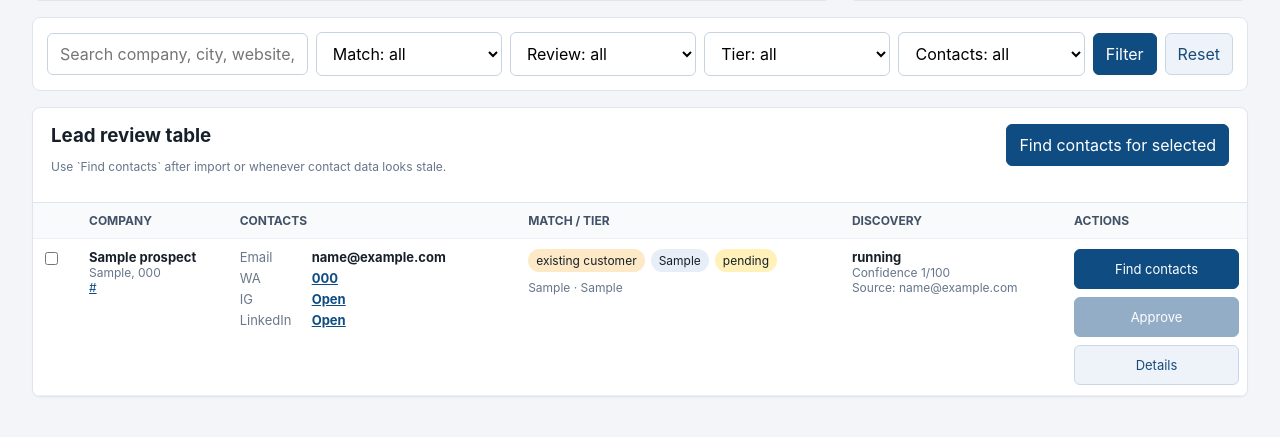
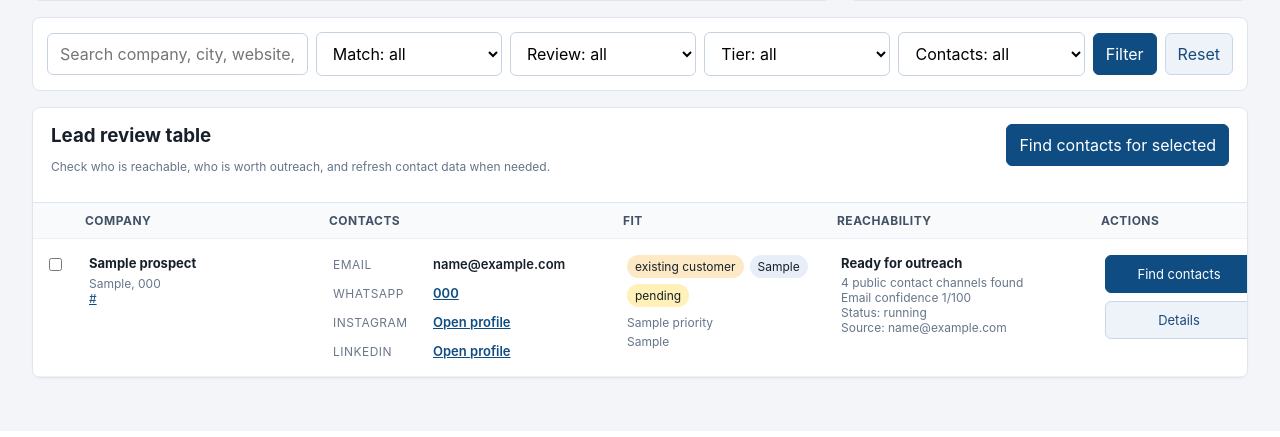
Before and after one commit to kevinolla/Schildinc, a FastAPI app: page /prospects in a window 1280 px wide. Shown: the part 369-806 px from the top of the page. After the commit the page ends 749 px from the top, so only its background shows below. Run offline with FastAPI, Linux system fonts and the light colour scheme; tables that the repository leaves empty hold one stand-in row (values such as "Sample post").

Commit message:
Improve prospect table readability

```diff
--- a/app/main.py
+++ b/app/main.py
@@ -46,6 +46,49 @@ security = HTTPBasic(auto_error=False)
 
 TIER_FILTERS = ["Good Tier", "Hard to Reach", "Mid Tier", "Low Tier", "Brand Store", "Low Fit", "Unclassified"]
 DISCOVERY_FILTERS = ["all", "has_email", "no_email", "has_whatsapp", "has_socials", "high_confidence", "low_confidence", "found", "partial", "no_contacts", "error", "not_started", "running"]
+
+
+def prospect_contact_count(prospect: Prospect) -> int:
+    return sum(
+        1
+        for value in [prospect.email, prospect.whatsapp_number, prospect.instagram_url, prospect.linkedin_url]
+        if (value or "").strip()
+    )
+
+
+def prospect_reachability_summary(prospect: Prospect) -> dict[str, str | int | None]:
+    channels = prospect_contact_count(prospect)
+    status = (prospect.email_discovery_status or "not_started").replace("_", " ")
+    source = prospect.email_source_page or ""
+    confidence = prospect.email_confidence or 0
+
+    if prospect.email:
+        title = "Ready for outreach"
+        detail = f"{channels} public contact channel{'s' if channels != 1 else ''} found"
+    elif prospect.whatsapp_number or prospect.instagram_url or prospect.linkedin_url:
+        title = "Social or WhatsApp only"
+        detail = f"{channels} public contact channel{'s' if channels != 1 else ''} found"
+    elif prospect.email_discovery_status == "running":
+        title = "Checking website now"
+        detail = "Crawler is scanning the website"
+    elif prospect.email_discovery_status == "error":
+        title = "Needs retry"
+        detail = "Crawler hit an error"
+    elif prospect.email_discovery_status == "no_contacts":
+        title = "No public contact found"
+        detail = "No email or social contact detected"
+    else:
+        title = "Not checked yet"
+        detail = "Run Find contacts to scan the website"
+
+    return {
+        "title": title,
+        "detail": detail,
+        "status": status,
+        "source": source,
+        "confidence": confidence if prospect.email else None,
+        "channels": channels,
+    }
 
 
 def require_admin(credentials: HTTPBasicCredentials | None = Depends(security)) -> str:
@@ -268,6 +311,8 @@ def prospects_page(
             "prospects": prospects,
             "app_name": settings.app_name,
             "google_places_enabled": bool(settings.google_places_api_key),
+            "prospect_contact_count": prospect_contact_count,
+            "prospect_reachability_summary": prospect_reachability_summary,
             **prospect_filters_context(
                 search=search,
                 match_filter=match_filter,
--- a/app/static/styles.css
+++ b/app/static/styles.css
@@ -107,6 +107,10 @@ a {
 
 .prospects-table-card {
   padding: 0;
+}
+
+.prospects-table-card form {
+  min-width: 1180px;
 }
 
 .section-head {
@@ -331,6 +335,7 @@ button[disabled] {
   color: #17202a;
   text-decoration: none;
   font-weight: 700;
+  line-height: 1.3;
 }
 
 .prospect-name {
@@ -757,7 +762,7 @@ pre {
 }
 
 .prospects-table {
-  min-width: 980px;
+  min-width: 1120px;
 }
 
 .prospects-table th {
@@ -765,26 +770,53 @@ pre {
   color: #435166;
   font-size: 12px;
   text-transform: uppercase;
+  letter-spacing: 0.04em;
 }
 
 .prospects-table td {
   font-size: 13px;
+  padding: 16px 12px;
+}
+
+.company-cell {
+  min-width: 220px;
+}
+
+.contacts-cell {
+  min-width: 270px;
+}
+
+.fit-cell {
+  min-width: 190px;
+}
+
+.reachability-cell {
+  min-width: 240px;
+}
+
+.actions-cell {
+  min-width: 148px;
 }
 
 .contact-lines {
   display: grid;
-  gap: 5px;
-  min-width: 220px;
+  gap: 10px;
+  min-width: 240px;
 }
 
 .contact-lines div {
   display: grid;
-  grid-template-columns: 64px minmax(0, 1fr);
-  gap: 8px;
+  grid-template-columns: 88px minmax(0, 1fr);
+  gap: 12px;
+  align-items: start;
 }
 
 .contact-lines span {
   color: #6b778a;
+  font-size: 12px;
+  text-transform: uppercase;
+  letter-spacing: 0.04em;
+  padding-top: 2px;
 }
 
 .contact-lines strong,
@@ -792,11 +824,22 @@ pre {
   word-break: break-word;
 }
 
+.contact-lines strong {
+  line-height: 1.45;
+  font-weight: 600;
+}
+
 .badge-stack {
   display: flex;
   gap: 6px;
   flex-wrap: wrap;
   max-width: 260px;
+}
+
+.fit-notes {
+  display: grid;
+  gap: 4px;
+  margin-top: 8px;
 }
 
 .row-actions {
@@ -808,6 +851,14 @@ pre {
 .row-actions .button-link,
 .row-actions button {
   width: 100%;
+  min-height: 38px;
+}
+
+.reachability-cell strong,
+.fit-cell strong,
+.company-cell .table-title {
+  display: inline-block;
+  margin-bottom: 4px;
 }
 
 .safety-grid {
@@ -863,6 +914,10 @@ pre {
   .filter-form {
     grid-template-columns: 1fr;
   }
+
+  .prospects-table-card form {
+    min-width: 0;
+  }
 }
 
 .back-link {
--- a/app/templates/prospects.html
+++ b/app/templates/prospects.html
@@ -69,7 +69,7 @@
     <div class="table-toolbar">
       <div>
         <h3>Lead review table</h3>
-        <p class="muted">Use `Find contacts` after import or whenever contact data looks stale.</p>
+        <p class="muted">Check who is reachable, who is worth outreach, and refresh contact data when needed.</p>
       </div>
       <button type="submit">Find contacts for selected</button>
     </div>
@@ -80,16 +80,17 @@
           <th class="checkbox-col"></th>
           <th>Company</th>
           <th>Contacts</th>
-          <th>Match / tier</th>
-          <th>Discovery</th>
+          <th>Fit</th>
+          <th>Reachability</th>
           <th>Actions</th>
         </tr>
       </thead>
       <tbody>
         {% for prospect in prospects %}
+        {% set reachability = prospect_reachability_summary(prospect) %}
         <tr>
           <td><input type="checkbox" name="selected_ids" value="{{ prospect.id }}" aria-label="Select {{ prospect.company_name }}"></td>
-          <td>
+          <td class="company-cell">
             <a class="table-title" href="/prospects/{{ prospect.id }}">{{ prospect.company_name }}</a>
             <div class="muted">{{ prospect.city or "-" }}, {{ prospect.country_code or "-" }}</div>
             {% if prospect.website %}
@@ -98,39 +99,47 @@
             <div class="muted">{{ prospect.website_domain or "-" }}</div>
             {% endif %}
           </td>
-          <td>
+          <td class="contacts-cell">
             <div class="contact-lines">
-              <div><span>Email</span><strong>{{ prospect.email or "-" }}</strong></div>
-              <div><span>WA</span><strong>{% if prospect.whatsapp_number %}<a href="{{ prospect.whatsapp_url or ('https://wa.me/' ~ prospect.whatsapp_number|replace('+', '')) }}" target="_blank" rel="noreferrer">{{ prospect.whatsapp_number }}</a>{% else %}-{% endif %}</strong></div>
-              <div><span>IG</span><strong>{% if prospect.instagram_url %}<a href="{{ prospect.instagram_url }}" target="_blank" rel="noreferrer">Open</a>{% else %}-{% endif %}</strong></div>
-              <div><span>LinkedIn</span><strong>{% if prospect.linkedin_url %}<a href="{{ prospect.linkedin_url }}" target="_blank" rel="noreferrer">Open</a>{% else %}-{% endif %}</strong></div>
+              <div><span>Email</span><strong>{{ prospect.email or "Not found" }}</strong></div>
+              <div><span>WhatsApp</span><strong>{% if prospect.whatsapp_number %}<a href="{{ prospect.whatsapp_url or ('https://wa.me/' ~ prospect.whatsapp_number|replace('+', '')) }}" target="_blank" rel="noreferrer">{{ prospect.whatsapp_number }}</a>{% else %}Not found{% endif %}</strong></div>
+              <div><span>Instagram</span><strong>{% if prospect.instagram_url %}<a href="{{ prospect.instagram_url }}" target="_blank" rel="noreferrer">Open profile</a>{% else %}Not found{% endif %}</strong></div>
+              <div><span>LinkedIn</span><strong>{% if prospect.linkedin_url %}<a href="{{ prospect.linkedin_url }}" target="_blank" rel="noreferrer">Open profile</a>{% else %}Not found{% endif %}</strong></div>
             </div>
           </td>
-          <td>
+          <td class="fit-cell">
             <div class="badge-stack">
               <span class="badge badge-match-{{ prospect.match_status.value }}">{{ prospect.match_status.value.replace("_", " ") }}</span>
               <span class="badge badge-tier-{{ prospect.bike_shop_tier|lower|replace(' ', '-') }}">{{ prospect.bike_shop_tier }}</span>
               <span class="badge review-{{ prospect.review_status.value }}">{{ prospect.review_status.value }}</span>
             </div>
-            <div class="muted top-gap-small">{{ prospect.outreach_priority }} · {{ prospect.recommended_contact_type or "Manual review" }}</div>
+            <div class="fit-notes">
+              <div class="muted">{{ prospect.outreach_priority }} priority</div>
+              <div class="muted">{{ prospect.recommended_contact_type or "Manual review" }}</div>
+            </div>
           </td>
-          <td>
-            <strong>{{ prospect.email_discovery_status.replace("_", " ") }}</strong>
-            <div class="muted">Confidence {{ prospect.email_confidence or 0 }}/100</div>
-            {% if prospect.email_source_page %}
-            <div class="muted source-line">Source: {{ prospect.email_source_page }}</div>
+          <td class="reachability-cell">
+            <strong>{{ reachability.title }}</strong>
+            <div class="muted">{{ reachability.detail }}</div>
+            {% if reachability.confidence is not none %}
+            <div class="muted">Email confidence {{ reachability.confidence }}/100</div>
+            {% endif %}
+            <div class="muted">Status: {{ reachability.status }}</div>
+            {% if reachability.source %}
+            <div class="muted source-line">Source: {{ reachability.source }}</div>
             {% endif %}
           </td>
-          <td>
+          <td class="actions-cell">
             <div class="row-actions">
               <button type="submit" formaction="/admin/prospects/{{ prospect.id }}/discover-email">Find contacts</button>
+              {% if prospect.match_status.value == "new_prospect" %}
               <button
                 type="submit"
                 formaction="/admin/prospects/{{ prospect.id }}/review"
                 name="action"
                 value="approve"
-                {% if prospect.match_status.value != "new_prospect" %}disabled{% endif %}
               >Approve</button>
+              {% endif %}
               <a class="button-link button-link-muted" href="/prospects/{{ prospect.id }}">Details</a>
             </div>
           </td>
```
